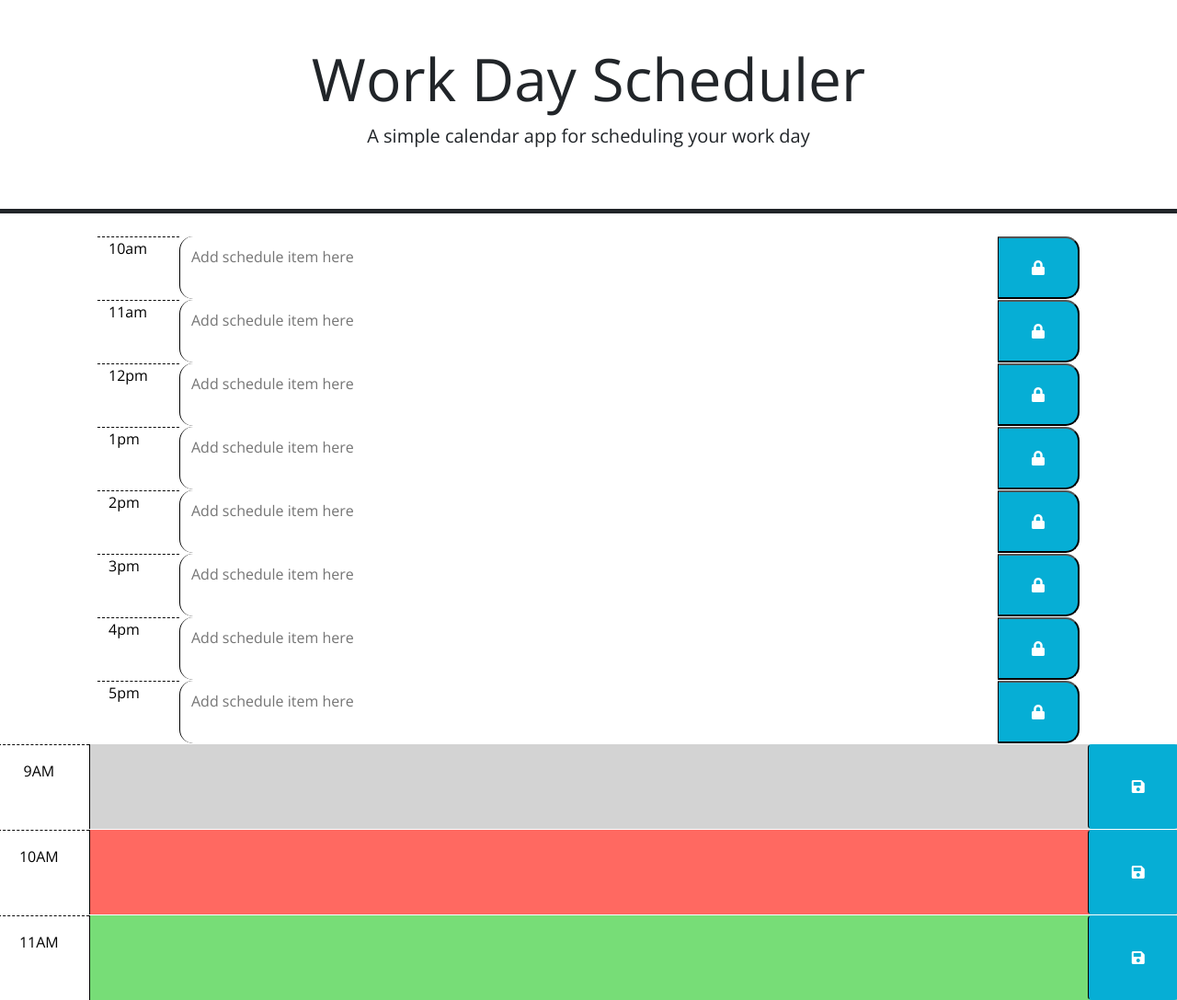
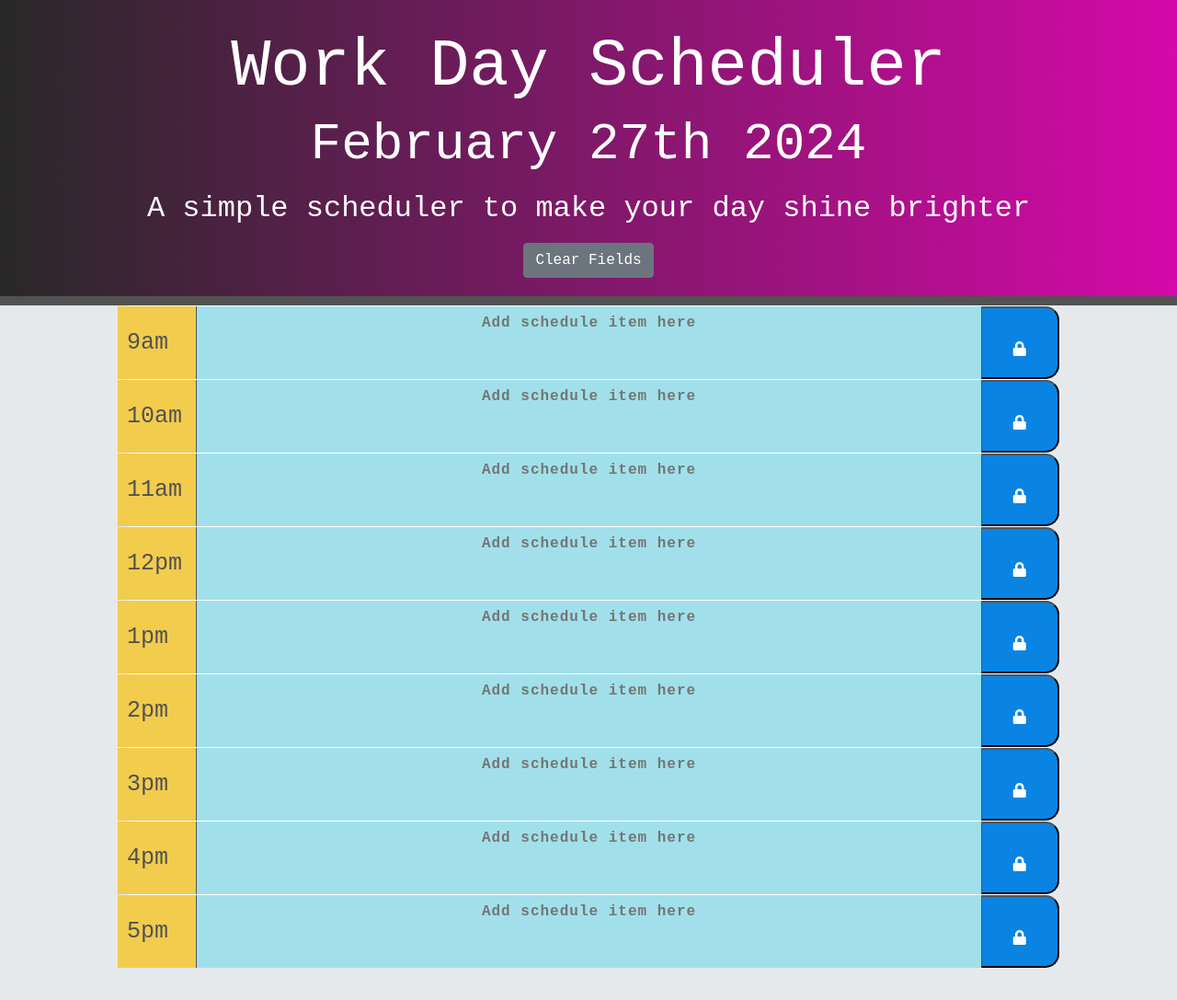
Before and after one commit to SongBirdCode/Work-Day-Scheduler-Web-APIs, a plain HTML site: page index.html in a window 1280 px wide. Shown: the whole page at 92% size. After the commit the page ends 1052 px from the top, so only its background shows below. Drawn offline with nearby package versions, Linux system fonts and the light colour scheme; files that its build step writes are made by us from their sources.

Commit message:
CSS adjustments

```diff
--- a/Assets/script.js
+++ b/Assets/script.js
@@ -1,10 +1,3 @@
-// Wrap all code that interacts with the DOM in a call to jQuery to ensure that
-// the code isn't run until the browser has finished rendering all the elements
-// in the html.
-
-
-
-
 $(document).ready(function () {
   //Moment.js code for current date and time
   let NowMoment = moment().format("MMMM Do YYYY");
@@ -12,27 +5,12 @@ $(document).ready(function () {
   displayDate.innerHTML = NowMoment;
   let currentHour = moment().format("HH");
 
-  // TODO: Add a listener for click events on the save button. This code should
-  // use the id in the containing time-block as a key to save the user input in
-  // local storage. HINT: What does `this` reference in the click listener
-  // function? How can DOM traversal be used to get the "hour-x" id of the
-  // time-block containing the button that was clicked? How might the id be
-  // useful when saving the description in local storage?
-
   // Button function to clear local storage and clear contents
   $("#clearFieldsBtn").click(function (event) {
     event.preventDefault;
     $("textarea").val("");
     localStorage.clear();
   });
-
-
-  //
-  // TODO: Add code to apply the past, present, or future class to each time
-  // block by comparing the id to the current hour. HINTS: How can the id
-  // attribute of each time-block be used to conditionally add or remove the
-  // past, present, and future classes? How can Day.js be used to get the
-  // current hour in 24-hour time?
 
   //grabs hour from each time slot and compares it to actual time
   $(".time-div").each(function () {
@@ -50,12 +28,22 @@ $(document).ready(function () {
     }
   });
 
-  //
-  // TODO: Add code to get any user input that was saved in localStorage and set
-  // the values of the corresponding textarea elements. HINT: How can the id
-  // attribute of each time-block be used to do this?
+  //grabs values from time and value divs and saves them to local storage
+  $(".saveBtn").click(function (event) {
+    event.preventDefault();
+    var value = $(this).siblings(".time-block").val();
+    var time = $(this).parent().attr("id").split("-")[1];
+    localStorage.setItem(time, value);
+  });
 
-
-  //
-  // TODO: Add code to display the current date in the header of the page.
+  //retrieves items from local storage and sets them in proper places
+  $("#hour-09 .time-block").val(localStorage.getItem("09"));
+  $("#hour-10 .time-block").val(localStorage.getItem("10"));
+  $("#hour-11 .time-block").val(localStorage.getItem("11"));
+  $("#hour-12 .time-block").val(localStorage.getItem("12"));
+  $("#hour-13 .time-block").val(localStorage.getItem("13"));
+  $("#hour-14 .time-block").val(localStorage.getItem("14"));
+  $("#hour-15 .time-block").val(localStorage.getItem("15"));
+  $("#hour-16 .time-block").val(localStorage.getItem("16"));
+  $("#hour-17 .time-block").val(localStorage.getItem("17"));
 });
--- a/Assets/style.css
+++ b/Assets/style.css
@@ -1,59 +1,97 @@
 body {
-  font-family: 'Open Sans', sans-serif;
+  font-family: "Inconsolata", monospace;
+  font-optical-sizing: auto;
+  font-weight: 700;
+  font-style: normal;
+  font-variation-settings:
+    "wdth" 50;
+  background-color: #e6e9eb;
   font-size: 16px;
+  line-height: 1;
+}
+
+.container {
+  max-width: 1024px;
 }
 
 textarea {
   background: transparent;
   border: none;
   resize: none;
-  color: #000000;
-  border-left: 1px solid black;
+  color: rgb(82, 82, 82);
+  border-left: 1px solid rgb(82, 82, 82);
   padding: 10px;
+  letter-spacing: 1px;
+}
+
+.jumbotron {
+  background: linear-gradient(to right, #292828, #d509a9);
+  text-align: center;
+  color: white;
+  border-radius: 0;
+  padding-top: 30px;
+  padding-bottom: 20px;
+  margin-bottom: 0px;
+  border-bottom: 10px solid rgb(82, 82, 82);
+}
+
+#clearFieldsBtn {
+  margin-top: 10px;
 }
 
 .description {
   white-space: pre-wrap;
+  font-weight: 600;
 }
 
 .time-block {
-  border-radius: 15px;
+  text-align: center;
 }
 
 .row {
+  white-space: pre-wrap;
+  height: 80px;
   border-top: 1px solid white;
 }
 
 .hour {
-  background-color: #ffffff;
-  color: #000000;
-  border-top: 1px dashed #000000;
+  background-color: #f2cc4d;
+  color: rgb(82, 82, 82);
+  padding-top: 27px;
+  padding-left: 10px;
+  font-size: 25px;
+  font-weight: 500;
 }
 
 .past {
-  background-color: #d3d3d3;
+  background-color: #a1e0ea;
+  border-radius: 15px;
   color: white;
 }
 
 .present {
-  background-color: #ff6961;
-  color: white;
+  background-color: #ff8aa5;
+  border-radius: 15px;
 }
 
 .future {
-  background-color: #77dd77;
-  color: white;
+  background-color: #a0f0d9;
+  border-radius: 15px;
 }
 
 .saveBtn {
-  border-left: 1px solid black;
+  border-left: 1px solid rgb(82, 82, 82);
   border-top-right-radius: 15px;
   border-bottom-right-radius: 15px;
-  background-color: #06aed5;
+  background-color: #0984e3;
   color: white;
 }
 
 .saveBtn i:hover {
-  font-size: 20px;
-  transition: all 0.3s ease-in-out;
+  font-size: 30px;
+  transition: all 0.2s ease-in-out;
 }
+
+.white-text {
+  color: white;
+}
--- a/index.html
+++ b/index.html
@@ -3,12 +3,11 @@
   <head>
     <meta charset="UTF-8" />
     <meta name="viewport" content="width=device-width, initial-scale=1.0" />
-
+    <meta http-equiv="X-UA-Compatible" content="ie=edge" />
     <script src="https://cdnjs.cloudflare.com/ajax/libs/moment.js/2.27.0/moment.min.js"></script>
-    <meta http-equiv="X-UA-Compatible" content="ie=edge" />
     <link
       rel="stylesheet"
-      href="https://cdn.jsdelivr.net/npm/bootstrap@5.1.3/dist/css/bootstrap.min.css"
+      href="https://stackpath.bootstrapcdn.com/bootstrap/4.3.1/css/bootstrap.min.css"
     />
     <link
       rel="stylesheet"
@@ -20,28 +19,29 @@
       href="https://fonts.googleapis.com/css?family=Open+Sans&display=swap"
       rel="stylesheet"
     />
-    <link rel="stylesheet" href="style.css" />
+    <link rel="stylesheet" href="Assets/style.css"/>
     <title>Work Day Scheduler</title>
   </head>
 
   <body>
-    <header class="p-5 mb-4 border-5 border-bottom border-dark text-center">
+    <header class="jumbotron">
       <h1 class="display-3">Work Day Scheduler</h1>
-      <p class="lead">A simple calendar app for scheduling your work day</p>
-      <p id="currentDay" class="lead"></p>
+      <p id="currentDay" class="lead display-4"></p>
+      <h2> A simple scheduler to make your day shine brighter </h2>
+      <button id="clearFieldsBtn" type="button" class="btn btn-secondary" aria-label="clear fields button">
+        Clear Fields
+      </button>
     </header>
-    <div class="container-lg px-5">
 
+    <div class="container">
+      <div id="hour-09" class="row time-div">
+        <div class="col-md-1 hour"><span id="9">9am</span></div>
+        <textarea class="col-md-10 time-block description" placeholder="Add schedule item here"></textarea>
+        <button class="col-md-1 saveBtn" aria-label="save button 9am">
+          <i class="fas fa-lock"></i>
+        </button>
+      </div>
 
-      <!-- Use class for "past", "present", and "future" to apply styles to the
-        time-block divs accordingly. The javascript will need to do this by
-        adding/removing these classes on each div by comparing the hour in the
-        id to the current hour. The html provided below is meant to be an example
-        demonstrating how the css provided can be leveraged to create the
-        desired layout and colors. The html below should be removed or updated
-        in the finished product. Remember to delete this comment once the
-        code is implemented.
-        -->
       <div id="hour-10" class="row time-div">
         <div class="col-md-1 hour"><span id="10">10am</span></div>
         <textarea class="col-md-10 time-block description" placeholder="Add schedule item here"></textarea>
@@ -107,44 +107,12 @@
       </div>
     </div>
 
-
-
-
-      <!-- Example of a past time block. The "past" class adds a gray background color. -->
-      <div id="hour-9" class="row time-block past">
-        <div class="col-2 col-md-1 hour text-center py-3">9AM</div>
-        <textarea class="col-8 col-md-10 description" rows="3"> </textarea>
-        <button class="btn saveBtn col-2 col-md-1" aria-label="save">
-          <i class="fas fa-save" aria-hidden="true"></i>
-        </button>
-      </div>
-
-      <!-- Example of a a present time block. The "present" class adds a red background color. -->
-      <div id="hour-10" class="row time-block present">
-        <div class="col-2 col-md-1 hour text-center py-3">10AM</div>
-        <textarea class="col-8 col-md-10 description" rows="3"> </textarea>
-        <button class="btn saveBtn col-2 col-md-1" aria-label="save">
-          <i class="fas fa-save" aria-hidden="true"></i>
-        </button>
-      </div>
-
-      <!-- Example of a future time block. The "future" class adds a green background color. -->
-      <div id="hour-11" class="row time-block future">
-        <div class="col-2 col-md-1 hour text-center py-3">11AM</div>
-        <textarea class="col-8 col-md-10 description" rows="3"> </textarea>
-        <button class="btn saveBtn col-2 col-md-1" aria-label="save">
-          <i class="fas fa-save" aria-hidden="true"></i>
-        </button>
-      </div>
-
-    <script src="https://code.jquery.com/jquery-3.4.1.min.js"></script>
     <script
-      src="https://cdn.jsdelivr.net/npm/dayjs@1.11.3/dayjs.min.js"
-      integrity="sha256-iu/zLUB+QgISXBLCW/mcDi/rnf4m4uEDO0wauy76x7U="
+      src="https://cdnjs.cloudflare.com/ajax/libs/jquery/3.6.0/jquery.min.js"
+      integrity="sha512-894YE6QWD5I59HgZOGReFYm4dnWc1Qt5NtvYSaNcOP+u1T9qYdvdihz0PPSiiqn/+/3e7Jo4EaG7TubfWGUrMQ=="
       crossorigin="anonymous"
       referrerpolicy="no-referrer"
     ></script>
-
-    <script src="script.js"></script>
+    <script src="Assets/script.js"></script>
   </body>
 </html>
```
Lines whose indentation alone changed are shown as unchanged.
